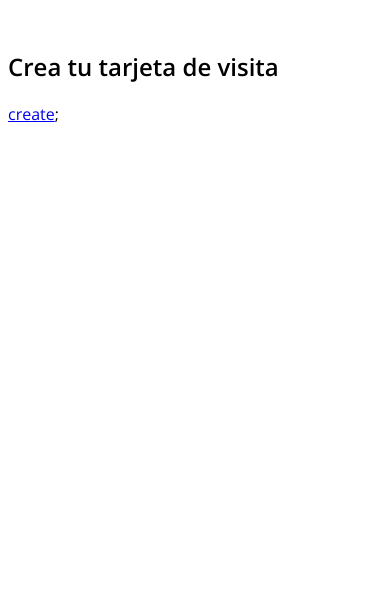
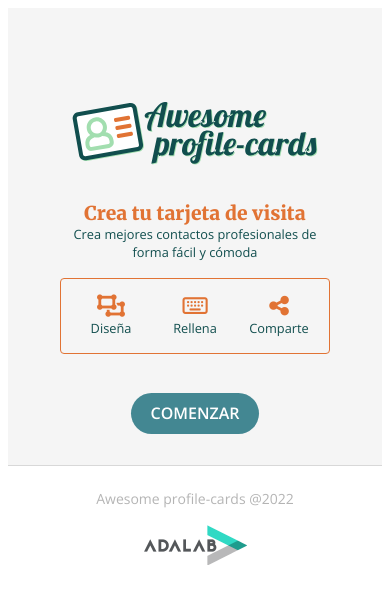
Before and after one commit to Adalab/project-promo-r-module-2-team-2, a website: page src/html/index.html in a window 390 px wide. Drawn offline with nearby package versions, Linux system fonts and the light colour scheme; files that its build step writes are made by us from their sources; files whose address does not match are found by name.

Commit message:
start landing page + footer mobile ver

```diff
--- a/src/html/index.html
+++ b/src/html/index.html
@@ -1,37 +1,51 @@
 <!DOCTYPE html>
 <html lang="es">
+
 <head>
   <meta charset="UTF-8" />
   <meta name="viewport" content="width=device-width, initial-scale=1" />
-    <title>Adalab Web Starter Kit</title>
+  <title>Awesome profile-cards</title>
   <link rel="preconnect" href="https://fonts.googleapis.com" />
   <link rel="preconnect" href="https://fonts.gstatic.com" crossorigin />
   <link
     href="https://fonts.googleapis.com/css2?family=Merriweather:wght@900&family=Montserrat:wght@400;700&family=Open+Sans:wght@400;600&  display=swap"
-      rel="stylesheet"
-    />
+    rel="stylesheet" />
 
   <link rel="stylesheet" href="./assets/css/main.css" />
-    <!-- <link rel="icon" href="./assets/images/favicon.png" /> -->
+  <script src="https://kit.fontawesome.com/a4fbee8be4.js" crossorigin="anonymous"></script>
 </head>
 
 <body>
-    <main class="main">
-      <img />
-      <section class="section1">
-        <h1 class="title1">Crea tu tarjeta de visita</h1>
-
-        <p class="text"></p>
-        <div class="containerIcons"></div>
+  <main class="landing">
+    <img class="landingLogo" src="./assets/images/logo-awesome-profile-cards.svg" alt="logo de awesome profile-cards" />
+    <section class="landingSection">
+      <h1 class="landingSection__title">Crea tu tarjeta de visita</h1>
+      <p class="landingSection__text">
+        Crea mejores contactos profesionales de forma fácil y cómoda
+      </p>
+      <div class="landingSection__container">
+        <div>
+          <i class="fa-solid fa-object-ungroup landingSection__container--icon"></i>
+          <p class="landingSection__container--text">Diseña</p>
+        </div>
+        <div>
+          <i class="fa-regular fa-keyboard landingSection__container--icon"></i>
+          <p class="landingSection__container--text">Rellena</p>
+        </div>
+        <div>
+          <i class="fa-solid fa-share-nodes landingSection__container--icon"></i>
+          <p class="landingSection__container--text">Comparte</p>
+        </div>
+      </div>
     </section>
-      <a> </a>
+    <button class="landingButton">
+      <a class="landingButton__link" href="./create.html">Comenzar</a>
+    </button>
   </main>
 
   <include src="./partials/footer.html"></include>
 
-    <!-- luego borrar solo para acceder a la pagina 2 -->
-    <a href="./create.html">create</a>;
-
   <script src="./assets/js/main.js"></script>
 </body>
+
 </html>
--- a/src/html/partials/footer.html
+++ b/src/html/partials/footer.html
@@ -0,0 +1,4 @@
+<footer class="landingFooter">
+    <p class="landingFooter__text">Awesome profile-cards @2022</p>
+    <img class="landingFooter__logo" src="./assets/images/logo-adalab.png" alt="logo de adalab">
+</footer>
--- /dev/null
+++ b/src/scss/layout/_footer.scss
@@ -0,0 +1,19 @@
+.landingFooter {
+  display: flex;
+  flex-direction: column;
+  align-items: center;
+  border-top: solid 1px #d8d8d8;
+
+  &__text {
+    @include t(rem(14), rem(1.43));
+    color: #6b6b6b;
+    opacity: 0.5;
+    padding: 1.13rem 3rem 0 3rem;
+  }
+
+  &__logo {
+    width: 103px;
+    height: 40px;
+    margin: 0.75rem 2.9rem 0 3rem;
+  }
+}
--- a/src/scss/main.scss
+++ b/src/scss/main.scss
@@ -2,7 +2,8 @@
 @import "./layout/headerCreate";
 @import "./layout/cardDisplay";
 @import "./layout/formFill";
-
+@import "./pages/index";
+@import "./layout/footer";
 :root {
     font-family: $font-familyPrimary;
 }
--- a/src/scss/pages/_index.scss
+++ b/src/scss/pages/_index.scss
@@ -1,4 +1,77 @@
-.main__list {
-  padding-left: 2rem;
-  padding-bottom: 20px;
+.landing {
+  padding: 5.9rem 2.2rem 0 2.2rem;
+  display: flex;
+  flex-direction: column;
+  align-items: center;
+  background-color: #f5f5f5;
 }
+
+.landingLogo {
+  width: 250px;
+  height: 63px;
+}
+
+.landingSection {
+  margin: 0rem 2.2rem 0 2.2rem;
+
+  display: flex;
+  flex-direction: column;
+  align-items: center;
+  text-align: center;
+
+  &__title {
+    font-family: "Merriweather", serif;
+    font-size: rem(19.2);
+    color: $colorIcons;
+    margin: 2.2rem 0 0 0;
+  }
+
+  &__text {
+    font-size: rem(12.8);
+    color: $colorSubtitle;
+    margin: 0 0 1.11rem 0;
+  }
+
+  &__container {
+    width: 268px;
+    height: 73.8px;
+    display: flex;
+    justify-content: center;
+    align-items: center;
+    gap: 24px;
+    border: solid 1.6px $colorIcons;
+    //opacity: 0.21;
+    border-radius: 4px;
+
+    &--icon {
+      font-size: 22.4px;
+      color: $colorIcons;
+    }
+
+    &--text {
+      font-size: rem(12.8);
+      color: $colorSubtitle;
+      width: 60px;
+      margin-top: 0;
+      margin-bottom: 0;
+    }
+  }
+}
+
+.landingButton {
+  width: 8rem;
+  height: 2.6rem;
+  margin: 2.4rem 3.6rem 1.9rem 3.6rem;
+  background-color: #438792;
+  border-radius: 21px;
+  border-style: none;
+
+  &__link {
+    text-decoration: none;
+    font-family: $font-familyPrimary;
+    font-size: rem(16);
+    font-weight: 600;
+    text-transform: uppercase;
+    color: $colorWhite;
+  }
+}
```
Lines whose indentation alone changed are shown as unchanged.
